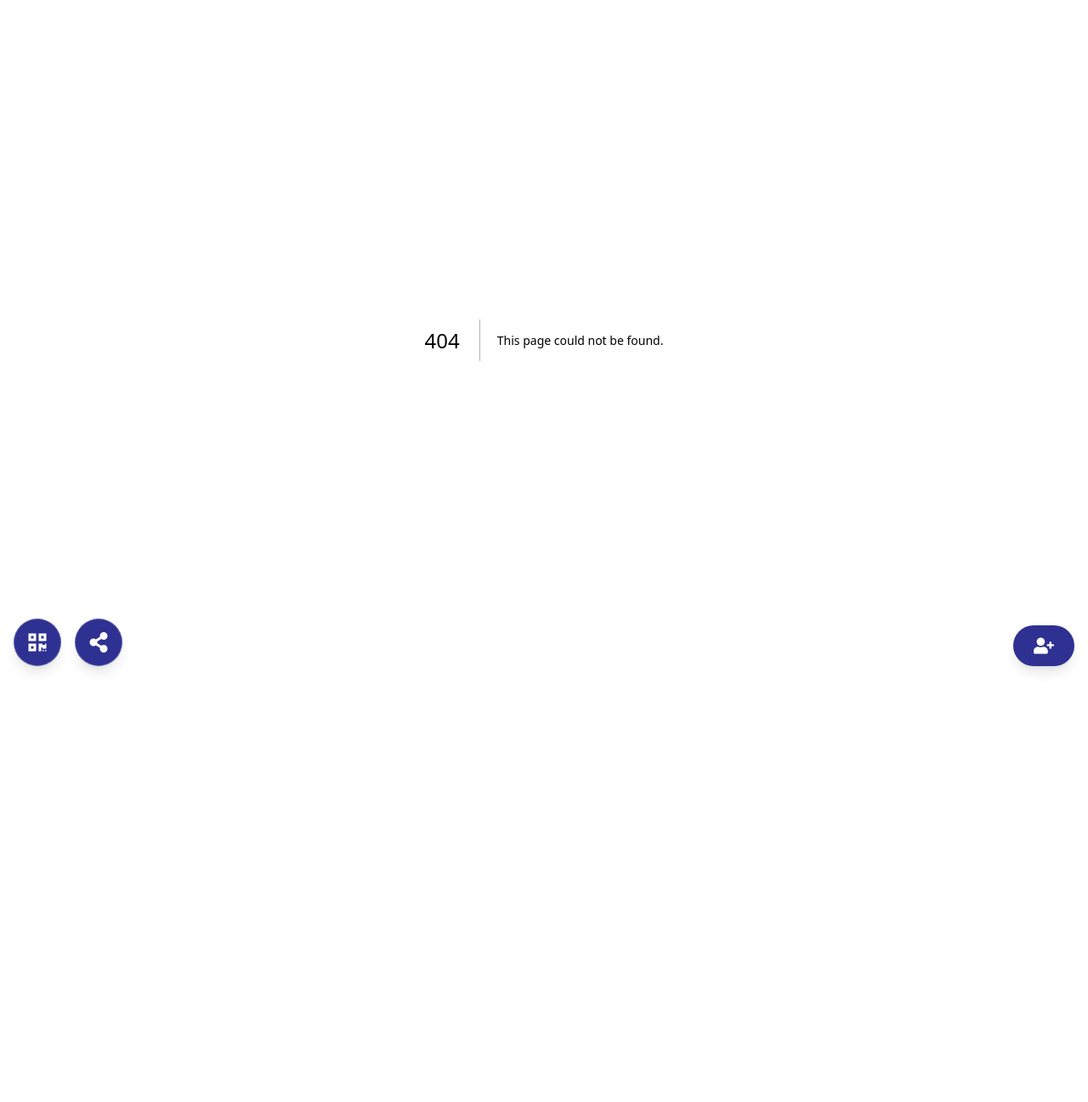
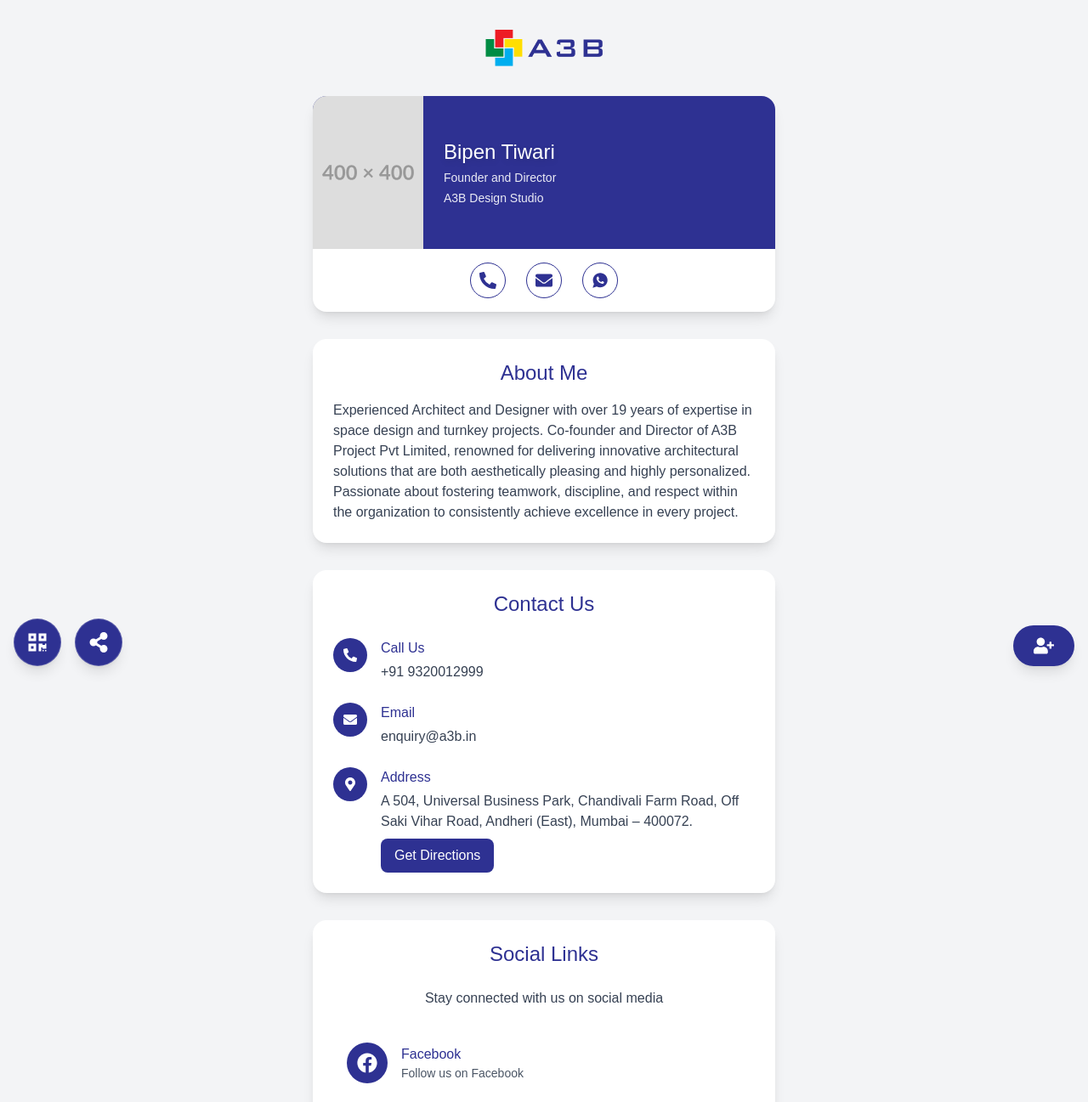
Before and after one commit to Jay51419/digital-next, a Next.js app: page /A3B in a window 1280 px wide. Before the commit this address had no page. Shown: the top 1297 px of the page at 85% size. Before the commit the page ends 800 px from the top, so only its background shows below. Built offline with nearby package versions, Linux system fonts and the light colour scheme.

Commit message:
Added A3B page

```diff
--- /dev/null
+++ b/app/A3B/page.tsx
@@ -0,0 +1,100 @@
+import Profile from "../components/Profile";
+import AboutMe from "../components/AboutMe";
+import ContactInfo from "../components/ContactInfo";
+import SocialLinks from "../components/SocialLinks";
+import WebLinks from "../components/WebLinks";
+import Logo from "../components/Logo";
+import FloatingButtons from "../components/FloatingButtons";
+import { FaFacebook, FaInstagram, FaLinkedin } from "react-icons/fa";
+import { Metadata } from "next";
+export const metadata: Metadata = {
+  title: "A3B Digital Business Card",
+  description: "A3B Digital Business Card",
+};
+
+export default function A3B() {
+  const socialLinks = [
+    {
+      icon: FaFacebook,
+      url: "https://www.facebook.com/A3BProjectsPvtLtd/",
+      title: "Facebook",
+      subtitle: "Follow us on Facebook",
+    },
+    {
+      icon: FaInstagram,
+      url: "https://www.instagram.com/a3bprojects/",
+      title: "Instagram",
+      subtitle: "Follow us on Instagram",
+    },
+    // {
+    //   icon: FaTwitter,
+    //   url: 'https://twitter.com',
+    //   title: 'Twitter',
+    //   subtitle: 'Follow us on Twitter',
+    // },
+    {
+      icon: FaLinkedin,
+      url: "https://www.linkedin.com/company/a3b-projects-p-limited/?originalSubdomain=in",
+      title: "LinkedIn",
+      subtitle: "Connect on LinkedIn",
+    },
+  ];
+  const webLinks = [
+    {
+      url: "https://www.a3b.in/",
+      title: "a3b.in",
+      subtitle: "Visit our official website",
+    },
+    // {
+    //   url: 'https://blog.example.com',
+    //   title: 'Company Blog',
+    //   subtitle: 'Read our latest articles',
+    // },
+  ];
+  return (
+    <div>
+      <div className="container  mx-auto px-4 py-8 max-w-xl w-full">
+        <div className="space-y-8 w-full">
+          <Logo url="/A3B-new-logo.png" />
+          <Profile
+            name="Bipen Tiwari"
+            company="A3B Design Studio"
+            email="enquiry@a3b.in"
+            whatsapp="+919320012999"
+            phone="+919320012999"
+            title="Founder and Director"
+            profileImage="/400x400.svg"
+            primaryColor="#2e3192"
+          />
+          <AboutMe
+            primaryColor="#2e3192"
+            content=" Experienced Architect and Designer with over 19 years of expertise in
+        space design and turnkey projects. Co-founder and Director of A3B
+        Project Pvt Limited, renowned for delivering innovative architectural
+        solutions that are both aesthetically pleasing and highly personalized.
+        Passionate about fostering teamwork, discipline, and respect within the
+        organization to consistently achieve excellence in every project."
+          />
+          <ContactInfo
+            primaryColor="#2e3192"
+            phone="+91 9320012999"
+            email="enquiry@a3b.in"
+            address="A 504, Universal Business Park, Chandivali Farm Road, Off Saki
+              Vihar Road, Andheri (East), Mumbai – 400072."
+            mapUrl="https://maps.app.goo.gl/XCMgSDafcvEEJ56Z9"
+          />
+          <SocialLinks primaryColor="#2e3192" socialLinks={socialLinks} />
+          <WebLinks primaryColor="#2e3192" webLinks={webLinks} />
+        </div>
+      </div>
+      <FloatingButtons
+        vcfUrl="/Bipen-Tiwari.vcf"
+        primaryColor="#2e3192"
+        title="Founder and Director"
+        name="Bipen Tiwari"
+        company="A3B Design Studio"
+        logoUrl="/A3B-new-logo.png"
+      />
+    </div>
+  );
+}
--- a/app/components/AboutMe.tsx
+++ b/app/components/AboutMe.tsx
@@ -1,17 +1,21 @@
-export default function AboutMe() {
+export default function AboutMe({
+  content,
+  primaryColor,
+}: {
+  content: string;
+  primaryColor: string;
+}) {
   return (
     <div className="bg-white rounded-2xl p-6 shadow-lg">
-      <h2 className="text-[#2e3192]  text-2xl font-medium text-center mb-4">
+      <h2
+        style={{
+          color: primaryColor,
+        }}
+        className="text-2xl font-medium text-center mb-4"
+      >
         About Me
       </h2>
-      <p className="text-center text-gray-700">
-        Experienced Architect and Designer with over 19 years of expertise in
-        space design and turnkey projects. Co-founder and Director of A3B
-        Project Pvt Limited, renowned for delivering innovative architectural
-        solutions that are both aesthetically pleasing and highly personalized.
-        Passionate about fostering teamwork, discipline, and respect within the
-        organization to consistently achieve excellence in every project.
-      </p>
+      <p className="text-left text-gray-700">{content}</p>
     </div>
   );
 }
--- a/app/components/ContactInfo.tsx
+++ b/app/components/ContactInfo.tsx
@@ -1,48 +1,76 @@
 import { FaEnvelope, FaMapMarkerAlt, FaPhoneAlt } from "react-icons/fa";
 
-export default function ContactInfo() {
+export default function ContactInfo({
+  primaryColor,
+  phone,
+  email,
+  address,
+  mapUrl,
+}: {
+  primaryColor: string;
+  phone: string;
+  email: string;
+  address: string;
+  mapUrl: string;
+}) {
   return (
     <div className="bg-white rounded-2xl p-6 shadow-lg">
-      <h2 className="text-[#2e3192] text-2xl font-medium text-center mb-6">
+      <h2
+        className="text-2xl font-medium text-center mb-6"
+        style={{ color: primaryColor }}
+      >
         Contact Us
       </h2>
 
       <div className="space-y-6">
         <div className="flex items-start gap-4">
-          <div className="w-10 h-10 rounded-full bg-[#2e3192] flex items-center justify-center flex-shrink-0">
+          <div
+            className="w-10 h-10 rounded-full flex items-center justify-center flex-shrink-0"
+            style={{ backgroundColor: primaryColor }}
+          >
             <FaPhoneAlt color="white" />
           </div>
           <div>
-            <h3 className="text-[#2e3192] font-medium mb-1">Call Us</h3>
-            <p className="text-gray-700">+91 9320012999</p>
+            <h3 className="font-medium mb-1" style={{ color: primaryColor }}>
+              Call Us
+            </h3>
+            <p className="text-gray-700">{phone}</p>
           </div>
         </div>
 
         <div className="flex items-start gap-4">
-          <div className="w-10 h-10 rounded-full bg-[#2e3192] flex items-center justify-center flex-shrink-0">
+          <div
+            className="w-10 h-10 rounded-full flex items-center justify-center flex-shrink-0"
+            style={{ backgroundColor: primaryColor }}
+          >
             <FaEnvelope color="white" />
           </div>
           <div>
-            <h3 className="text-[#2e3192] font-medium mb-1">Email</h3>
-            <p className="text-gray-700">enquiry@a3b.in</p>
+            <h3 className="font-medium mb-1" style={{ color: primaryColor }}>
+              Email
+            </h3>
+            <p className="text-gray-700">{email}</p>
           </div>
         </div>
 
         <div className="flex items-start gap-4">
-          <div className="w-10 h-10 rounded-full bg-[#2e3192] flex items-center justify-center flex-shrink-0">
+          <div
+            className="w-10 h-10 rounded-full flex items-center justify-center flex-shrink-0"
+            style={{ backgroundColor: primaryColor }}
+          >
             <FaMapMarkerAlt color="white" />
           </div>
           <div>
-            <h3 className="text-[#2e3192] font-medium mb-1">Address</h3>
-            <p className="text-gray-700">
-              A 504, Universal Business Park, Chandivali Farm Road, Off Saki
-              Vihar Road, Andheri (East), Mumbai – 400072.
-            </p>
+            <h3 className="font-medium mb-1" style={{ color: primaryColor }}>
+              Address
+            </h3>
+            <p className="text-gray-700">{address}</p>
             <a
-              href="https://maps.app.goo.gl/XCMgSDafcvEEJ56Z9"
+              href={mapUrl}
               target="_blank"
               rel="noopener noreferrer"
-              className="inline-block mt-2 px-4 py-2 bg-[#2e3192] text-white rounded-lg hover:bg-opacity-90 transition-colors"
+              className="inline-block mt-2 px-4 py-2 text-white rounded-lg hover:bg-opacity-90 transition-colors"
+              style={{ backgroundColor: primaryColor }}
             >
               Get Directions
             </a>
--- a/app/components/Logo.tsx
+++ b/app/components/Logo.tsx
@@ -1,7 +1,7 @@
-export default function Logo() {
+export default function Logo({ url }: { url: string }) {
   return (
     <div className="flex w-full justify-center items-center gap-2">
-      <img className="w-36" src="/A3B-new-logo.png" alt="Logo" />
+      <img className="w-36" src={url} alt="Logo" />
     </div>
   );
 }
--- a/app/components/Profile.tsx
+++ b/app/components/Profile.tsx
@@ -1,14 +1,35 @@
 import Image from "next/image";
-import { FaPhoneAlt, FaEnvelope, FaComment } from "react-icons/fa";
+import { FaPhoneAlt, FaEnvelope } from "react-icons/fa";
 import { IoLogoWhatsapp } from "react-icons/io";
 
-export default function Profile() {
+export default function Profile({
+  name,
+  title,
+  company,
+  phone,
+  email,
+  whatsapp,
+  primaryColor,
+  profileImage,
+}: {
+  name: string;
+  title: string;
+  company: string;
+  phone: string;
+  email: string;
+  whatsapp: string;
+  primaryColor: string;
+  profileImage: string;
+}) {
   return (
     <div className="bg-white rounded-2xl overflow-hidden shadow-lg">
-      <div className="relative h-[180px] bg-[#2e3192] flex">
+      <div
+        className="relative h-[180px] flex"
+        style={{ backgroundColor: primaryColor }}
+      >
         <div className="h-[180px] w-[130px] relative flex-shrink-0">
           <Image
-            src="/400x400.svg"
+            src={profileImage || "/400x400.svg"}
             alt="Profile"
             fill
             className="object-cover"
@@ -16,10 +37,10 @@ export default function Profile() {
         </div>
         <div className="flex flex-col justify-center px-6 text-white">
           <h2 className="text-lg md:text-2xl font-medium mb-1 drop-shadow-md">
-            Bipen Tiwari
+            {name}
           </h2>
-          <p className="mb-1">Founder and Director</p>
-          <p className="text-sm opacity-90">A3B Design Studio</p>
+          <p className="text-sm mb-1 opacity-90">{title}</p>
+          <p className="text-sm opacity-90">{company}</p>
         </div>
       </div>
 
@@ -27,26 +48,38 @@ export default function Profile() {
         <ul className="flex justify-center gap-6">
           <li>
             <a
-              href="tel:+919320012999"
-              className="w-[42px] h-[42px] flex items-center justify-center  text-[#2e3192] border border-[#2e3192] rounded-full hover:bg-opacity-90"
+              href={"tel:" + phone}
+              className="w-[42px] h-[42px] flex items-center justify-center border rounded-full hover:bg-opacity-90"
+              style={{
+                color: primaryColor,
+                borderColor: primaryColor,
+              }}
             >
               <FaPhoneAlt className="text-xl" />
             </a>
           </li>
           <li>
             <a
-              href="mailto:enquiry@a3b.in"
-              className="w-[42px] h-[42px] flex items-center justify-center  text-[#2e3192] border border-[#2e3192] rounded-full hover:bg-opacity-90"
+              href={"mailto:" + email}
+              className="w-[42px] h-[42px] flex items-center justify-center border rounded-full hover:bg-opacity-90"
+              style={{
+                color: primaryColor,
+                borderColor: primaryColor,
+              }}
             >
               <FaEnvelope className="text-xl" />
             </a>
           </li>
           <li>
             <a
-              href="https://wa.me/+919320012999"
-              className="w-[42px] h-[42px] flex items-center justify-center bg-white text-[#2e3192] border border-[#2e3192] rounded-full hover:bg-opacity-90"
+              href={"https://wa.me/" + whatsapp}
+              className="w-[42px] h-[42px] flex items-center justify-center border rounded-full hover:bg-opacity-90"
+              style={{
+                color: primaryColor,
+                borderColor: primaryColor,
+              }}
             >
-              <IoLogoWhatsapp className="text-xl text-" />
+              <IoLogoWhatsapp className="text-xl" />
             </a>
           </li>
         </ul>
--- a/app/components/SocialLinks.tsx
+++ b/app/components/SocialLinks.tsx
@@ -1,36 +1,26 @@
 import { FaFacebook, FaInstagram, FaTwitter, FaLinkedin } from 'react-icons/fa'
 
-export default function SocialLinks() {
-  const socialLinks = [
-    {
-      icon: FaFacebook,
-      url: 'https://www.facebook.com/A3BProjectsPvtLtd/',
-      title: 'Facebook',
-      subtitle: 'Follow us on Facebook',
-    },
-    {
-      icon: FaInstagram,
-      url: 'https://www.instagram.com/a3bprojects/',
-      title: 'Instagram',
-      subtitle: 'Follow us on Instagram',
-    },
-    // {
-    //   icon: FaTwitter,
-    //   url: 'https://twitter.com',
-    //   title: 'Twitter',
-    //   subtitle: 'Follow us on Twitter',
-    // },
-    {
-      icon: FaLinkedin,
-      url: 'https://www.linkedin.com/company/a3b-projects-p-limited/?originalSubdomain=in',
-      title: 'LinkedIn',
-      subtitle: 'Connect on LinkedIn',
-    },
-  ]
-
+export default function SocialLinks({
+  socialLinks,
+  primaryColor
+}: {
+  socialLinks: {
+    icon: any;
+    url: string;
+    title: string;
+    subtitle: string;
+  }[];
+  primaryColor: string;
+}) {
   return (
     <div className="bg-white rounded-2xl p-6 shadow-lg">
-      <h2 className="text-[#2e3192] text-2xl font-medium text-center mb-6">Social Links</h2>
+      <h2
+        className="text-2xl font-medium text-center mb-6"
+        style={{ color: primaryColor }}
+      >
+        Social Links
+      </h2>
+
       <p className="text-center text-gray-700 mb-6">
         Stay connected with us on social media
       </p>
@@ -44,11 +34,16 @@ export default function SocialLinks() {
             rel="noopener noreferrer"
             className="flex items-center gap-4 p-4 rounded-lg hover:bg-gray-50 transition-colors"
           >
-            <div className="w-12 h-12 rounded-full bg-[#2e3192] flex items-center justify-center flex-shrink-0">
+            <div
+              className="w-12 h-12 rounded-full flex items-center justify-center flex-shrink-0"
+              style={{ backgroundColor: primaryColor }}
+            >
               <link.icon className="text-white text-2xl" />
             </div>
             <div>
-              <h3 className="text-[#2e3192] font-medium">{link.title}</h3>
+              <h3 className="font-medium" style={{ color: primaryColor }}>
+                {link.title}
+              </h3>
               <p className="text-gray-600 text-sm">{link.subtitle}</p>
             </div>
           </a>
--- a/app/components/WebLinks.tsx
+++ b/app/components/WebLinks.tsx
@@ -1,22 +1,24 @@
 import { FaGlobe } from 'react-icons/fa'
 
-export default function WebLinks() {
-  const webLinks = [
-    {
-      url: 'https://www.a3b.in/',
-      title: 'a3b.in',
-      subtitle: 'Visit our official website',
-    },
-    // {
-    //   url: 'https://blog.example.com',
-    //   title: 'Company Blog',
-    //   subtitle: 'Read our latest articles',
-    // },
-  ]
-
+export default function WebLinks({
+  primaryColor,
+  webLinks,
+}: {
+  webLinks: {
+    url: string;
+    title: string;
+    subtitle: string;
+  }[];
+  primaryColor: string;
+}) {
   return (
     <div className="bg-white rounded-2xl p-6 shadow-lg">
-      <h2 className="text-[#2e3192] text-2xl font-medium text-center mb-6">Web Links</h2>
+      <h2
+        className="text-2xl font-medium text-center mb-6"
+        style={{ color: primaryColor }}
+      >
+        Web Links
+      </h2>
 
       <div className="space-y-4">
         {webLinks.map((link, index) => (
@@ -27,11 +29,16 @@ export default function WebLinks() {
             rel="noopener noreferrer"
             className="flex items-center gap-4 p-4 rounded-lg hover:bg-gray-50 transition-colors"
           >
-            <div className="w-12 h-12 rounded-full bg-[#2e3192] flex items-center justify-center flex-shrink-0">
+            <div
+              className="w-12 h-12 rounded-full flex items-center justify-center flex-shrink-0"
+              style={{ backgroundColor: primaryColor }}
+            >
               <FaGlobe className="text-white text-2xl" />
             </div>
             <div>
-              <h3 className="text-[#2e3192] font-medium">{link.title}</h3>
+              <h3 className="font-medium" style={{ color: primaryColor }}>
+                {link.title}
+              </h3>
               <p className="text-gray-600 text-sm">{link.subtitle}</p>
             </div>
           </a>
--- a/app/layout.tsx
+++ b/app/layout.tsx
@@ -1,11 +1,4 @@
-import type { Metadata } from "next";
 import "./globals.css";
-import FloatingButtons from "./components/FloatingButtons";
-
-export const metadata: Metadata = {
-  title: "A3B Digital Business Card",
-  description: "A3B Digital Business Card",
-};
 
 export default function RootLayout({
   children,
@@ -18,7 +11,6 @@ export default function RootLayout({
         className={`antialiased bg-gray-100`}
       >
         {children}
-        <FloatingButtons />
       </body>
     </html>
   );
--- a/app/page.tsx
+++ b/app/page.tsx
@@ -1,20 +1,3 @@
-import Profile from './components/Profile'
-import AboutMe from './components/AboutMe'
-import ContactInfo from './components/ContactInfo'
-import SocialLinks from './components/SocialLinks'
-import WebLinks from './components/WebLinks'
-import Logo from './components/Logo'
 export default function Home() {
-  return (
-    <div className="container  mx-auto px-4 py-8 max-w-xl w-full">
-      <div className="space-y-8 w-full">
-        <Logo />
-        <Profile />
-        <AboutMe />
-        <ContactInfo />
-        <SocialLinks />
-        <WebLinks />
-      </div>
-    </div>
-  )
+  return <div className="text-center">Hello</div>;
 }
```
Also changed, not shown: app/components/FloatingButtons.tsx (+42 -18 lines).
